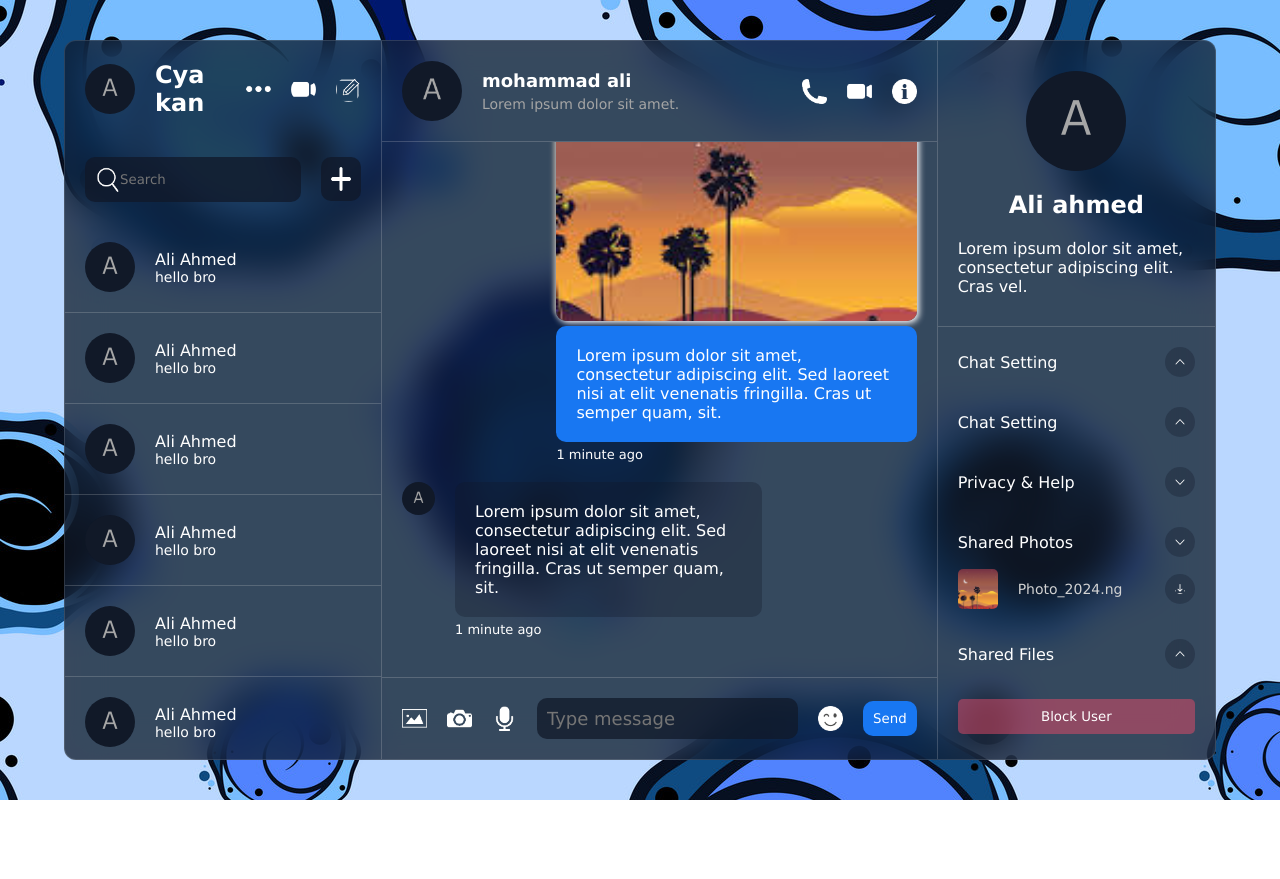
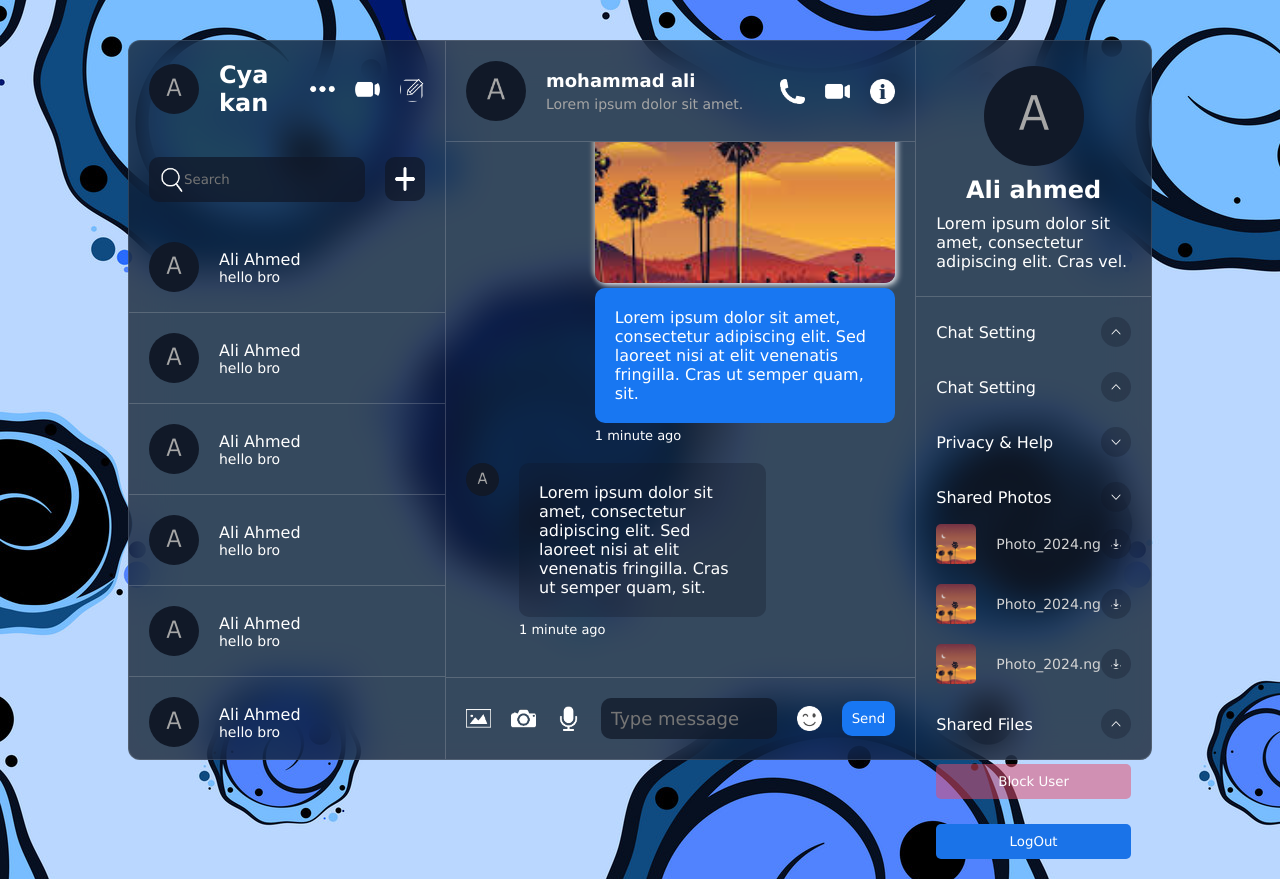
Before and after one commit to Ciakn/chatting-app, a React (Vite) app: page / in a window 1280 px wide. Before the commit the page ends 800 px from the top, so only its background shows below. Built offline with nearby package versions, Linux system fonts and the light colour scheme.

Commit message:
betterment styles for detail component

```diff
--- a/src/components/detail/Detail.jsx
+++ b/src/components/detail/Detail.jsx
@@ -40,7 +40,21 @@ function Detail() {
                 <img src="./download.jpeg" alt="shared photo" />
                 <span>Photo_2024.ng</span>
               </div>
-              <img src="download.png" alt="download button"  className="icon"/>
+              <img src="download.png" alt="download button" className="icon" />
+            </div>
+            <div className="photoItem">
+              <div className="photoDetail">
+                <img src="./download.jpeg" alt="shared photo" />
+                <span>Photo_2024.ng</span>
+              </div>
+              <img src="download.png" alt="download button" className="icon" />
+            </div>
+              <div className="photoItem">
+              <div className="photoDetail">
+                <img src="./download.jpeg" alt="shared photo" />
+                <span>Photo_2024.ng</span>
+              </div>
+              <img src="download.png" alt="download button" className="icon" />
             </div>
           </div>
         </div>
@@ -51,6 +65,7 @@ function Detail() {
           </div>
         </div>
         <button>Block User</button>
+        <button className="logout">LogOut</button>
       </div>
     </div>
   );
--- a/src/components/detail/detail.css
+++ b/src/components/detail/detail.css
@@ -2,11 +2,11 @@
   flex: 1;
   /* user Styles */
   .user {
-    padding: 30px 20px;
+    padding: 25px 20px;
     display: flex;
     flex-direction: column;
     align-items: center;
-    gap: 20px;
+    gap: 10px;
     border-bottom: 1px solid #dddddd35;
     img {
       width: 100px;
@@ -20,7 +20,7 @@
     padding: 20px;
     display: flex;
     flex-direction: column;
-    gap: 30px;
+    gap: 25px;
     .option {
       .title {
         display: flex;
@@ -39,6 +39,7 @@
       .photos {
         margin-top: 12px;
         display: flex;
+        max-height: auto;
         flex-direction: column;
         gap: 20px;
         .photoItem {
@@ -82,6 +83,10 @@
       &:hover{
         background-color: rgba(230, 74, 105, 1);
       }
+      &.logout{
+        padding: 10px;
+        background-color: #1a73e8;
+      }
     }
   }
 }
--- a/src/index.css
+++ b/src/index.css
@@ -15,7 +15,7 @@ body {
   height: 100vh;
 }
 .container {
-  width: 90vw;
+  width: 80vw;
   height: 90vh;
   background-color: rgba(17, 25, 40, 0.75);
   backdrop-filter: blur(19px) saturate(180%);
```
